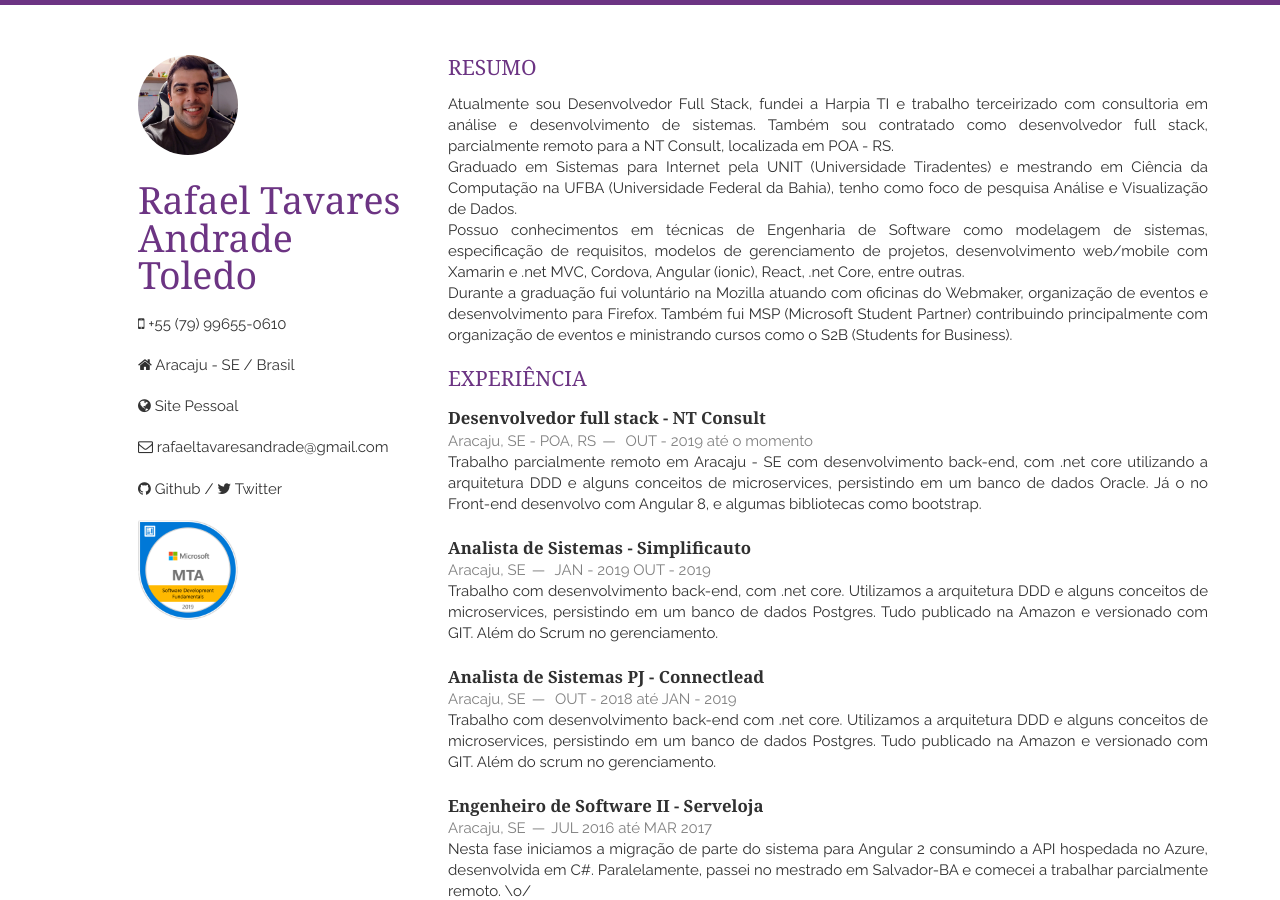
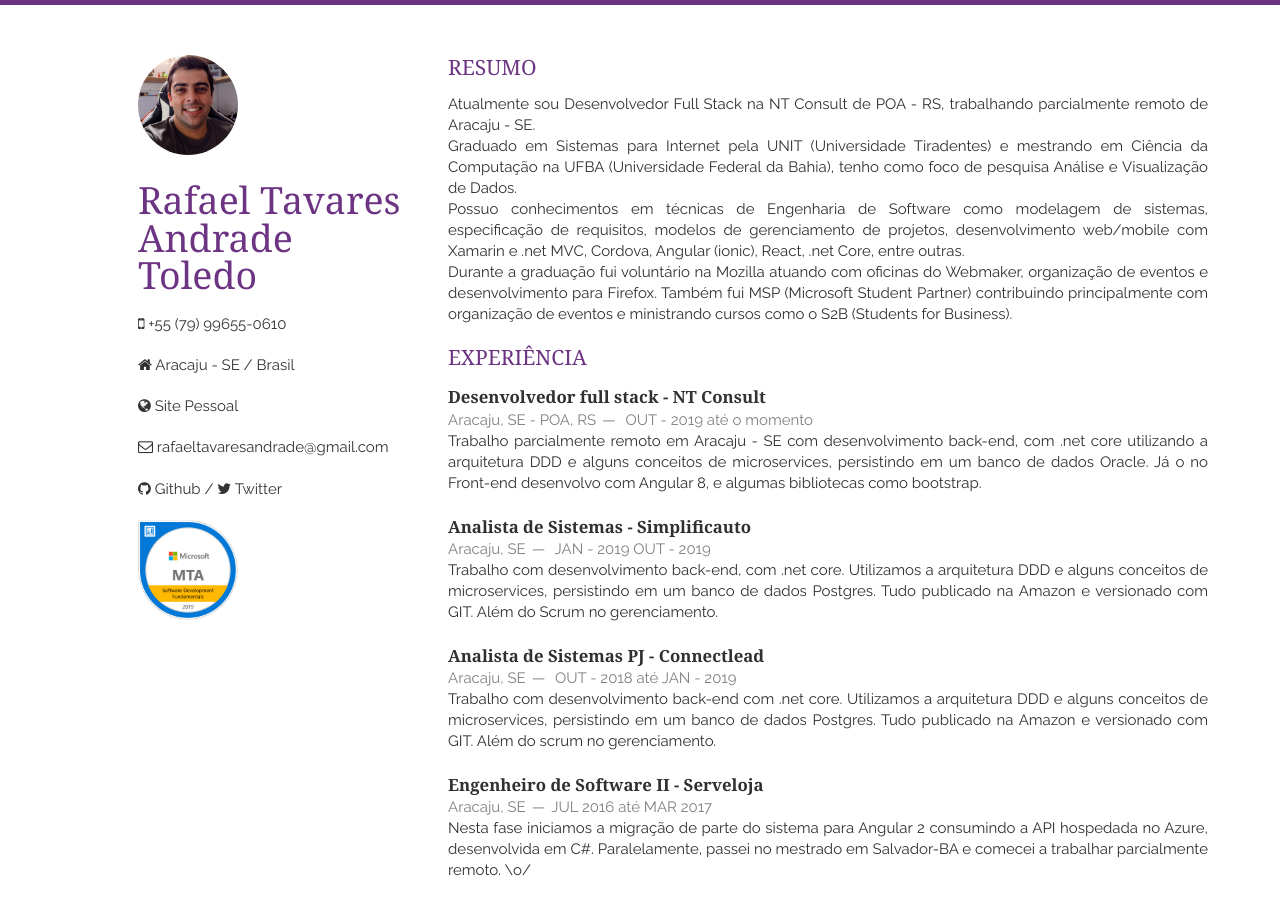
Before and after one commit to RafasTavares/resume-cv, a Jekyll site: the page built from index.html, in a window 1280 px wide and 900 px high. Built offline with Jekyll 4.4.1, drawn with Linux system fonts in a browser that asks for light colours; nearby versions of some CDN libraries; the list of posts is cut into pages by our own code.

Commit message:
Update abstract.html

```diff
--- a/_includes/abstract.html
+++ b/_includes/abstract.html
@@ -1,7 +1,7 @@
 <section class="thirteen columns">
 <h1>Resumo</h1>
 <p>
-Atualmente sou Desenvolvedor Full Stack, fundei a Harpia TI e trabalho terceirizado com consultoria em análise e desenvolvimento de sistemas. Também sou contratado como desenvolvedor full stack, parcialmente remoto para a NT Consult, localizada em POA - RS.
+Atualmente sou Desenvolvedor Full Stack na NT Consult de POA - RS, trabalhando parcialmente remoto de Aracaju - SE.
 <br/>
 Graduado em Sistemas para Internet pela UNIT (Universidade Tiradentes) e mestrando em Ciência da Computação na UFBA (Universidade Federal da Bahia), tenho como foco de pesquisa Análise e Visualização de Dados.
 <br/>
```
